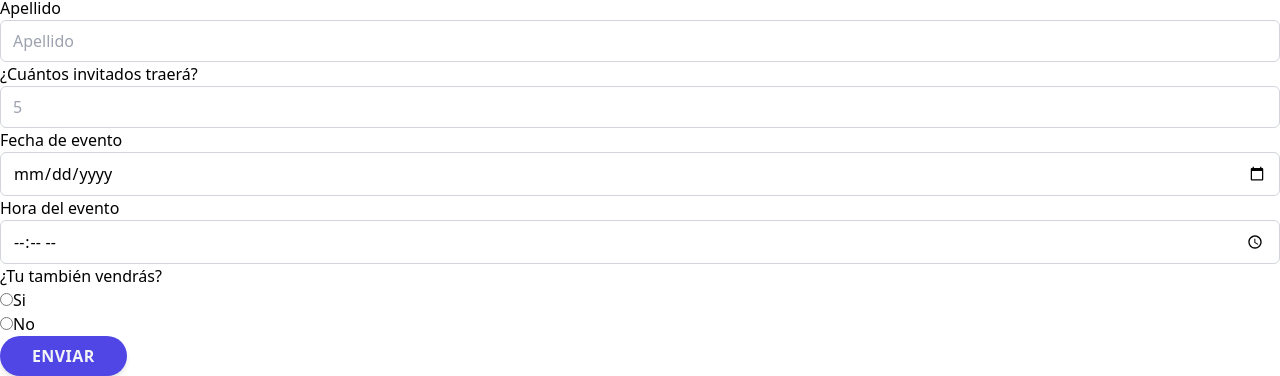
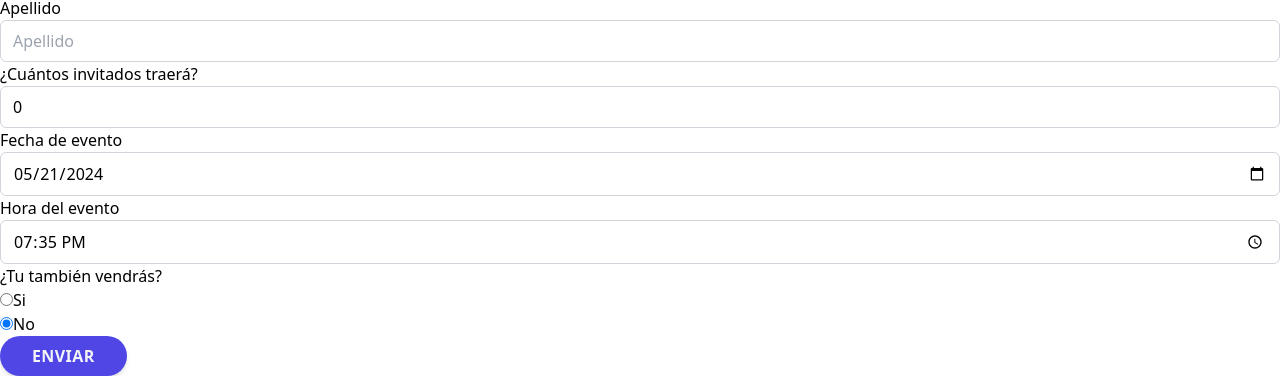
Before and after one commit to mikeolopolous/zustand-mini-curso, a React (Vite) app: page /dashboard/wedding-invitation in a window 1280 px wide. Shown: the part 850-1226 px from the top of the page. Built offline with nearby package versions, Linux system fonts and the light colour scheme.

Commit message:
uso de slice pattern

```diff
--- a/src/pages/03-slices/WeddingInvitationPage.tsx
+++ b/src/pages/03-slices/WeddingInvitationPage.tsx
@@ -1,8 +1,25 @@
 import { WhiteCard } from '../../components';
-
-
+import { useWeddingBoundStore } from '../../stores/wedding';
 
 export const WeddingInvitationPage = () => {
+  const firstName = useWeddingBoundStore((state) => state.firstName);
+  const lastName = useWeddingBoundStore((state) => state.lastName);
+
+  const setFirstName = useWeddingBoundStore((state) => state.setFirstName);
+  const setLastName = useWeddingBoundStore((state) => state.setLastName);
+
+  const guestCount = useWeddingBoundStore((state) => state.guestCount);
+  const setGuestCount = useWeddingBoundStore((state) => state.setGuestCount);
+
+  const eventYYYYMMDD = useWeddingBoundStore((state) => state.eventYYYYMMDD());
+  const eventHHMM = useWeddingBoundStore((state) => state.eventHHMM());
+
+  const setEventDate = useWeddingBoundStore((state) => state.setEventDate);
+  const setEventTime = useWeddingBoundStore((state) => state.setEventTime);
+
+  const isConfirmed = useWeddingBoundStore((state) => state.isConfirmed);
+  const setIsConfirmed = useWeddingBoundStore((state) => state.setIsConfirmed);
+
   return (
     <>
       <h1>Invitación de Boda</h1>
@@ -15,9 +32,7 @@ export const WeddingInvitationPage = () => {
             <div className="-mx-3 flex flex-wrap">
               <div className="w-full px-3 sm:w-1/2">
                 <div className="mb-5">
-                  <label
-                    className="mb-3 block text-base font-medium text-[#07074D]"
-                  >
+                  <label className="mb-3 block text-base font-medium text-[#07074D]">
                     Primer Nombre
                   </label>
                   <input
@@ -25,14 +40,14 @@ export const WeddingInvitationPage = () => {
                     name="firstName"
                     id="firstName"
                     placeholder="Primer Nombre"
+                    value={firstName}
+                    onChange={(e) => setFirstName(e.target.value)}
                   />
                 </div>
               </div>
               <div className="w-full px-3 sm:w-1/2">
                 <div className="mb-5">
-                  <label
-                    className="mb-3 block text-base font-medium text-[#07074D]"
-                  >
+                  <label className="mb-3 block text-base font-medium text-[#07074D]">
                     Apellido
                   </label>
                   <input
@@ -40,14 +55,14 @@ export const WeddingInvitationPage = () => {
                     name="lastName"
                     id="lastName"
                     placeholder="Apellido"
+                    value={lastName}
+                    onChange={(e) => setLastName(e.target.value)}
                   />
                 </div>
               </div>
             </div>
             <div className="mb-5">
-              <label
-                className="mb-3 block text-base font-medium text-[#07074D]"
-              >
+              <label className="mb-3 block text-base font-medium text-[#07074D]">
                 ¿Cuántos invitados traerá?
               </label>
               <input
@@ -57,35 +72,37 @@ export const WeddingInvitationPage = () => {
                 placeholder="5"
                 min="0"
                 className="w-full appearance-none rounded-md border border-[#e0e0e0] bg-white py-3 px-6 text-base font-medium text-[#6B7280] outline-none focus:border-[#6A64F1] focus:shadow-md"
+                value={guestCount}
+                onChange={(e) => setGuestCount(+e.target.value)}
               />
             </div>
 
             <div className="-mx-3 flex flex-wrap">
               <div className="w-full px-3 sm:w-1/2">
                 <div className="mb-5">
-                  <label
-                    className="mb-3 block text-base font-medium text-[#07074D]"
-                  >
+                  <label className="mb-3 block text-base font-medium text-[#07074D]">
                     Fecha de evento
                   </label>
                   <input
                     type="date"
                     name="eventDate"
                     id="eventDate"
+                    value={eventYYYYMMDD}
+                    onChange={(e) => setEventDate(e.target.value)}
                   />
                 </div>
               </div>
               <div className="w-full px-3 sm:w-1/2">
                 <div className="mb-5">
-                  <label
-                    className="mb-3 block text-base font-medium text-[#07074D]"
-                  >
+                  <label className="mb-3 block text-base font-medium text-[#07074D]">
                     Hora del evento
                   </label>
                   <input
                     type="time"
                     name="eventTime"
                     id="eventTime"
+                    value={eventHHMM}
+                    onChange={(e) => setEventTime(e.target.value)}
                   />
                 </div>
               </div>
@@ -102,10 +119,10 @@ export const WeddingInvitationPage = () => {
                     name="isComing"
                     id="radioButton1"
                     className="h-5 w-5"
+                    checked={isConfirmed}
+                    onChange={() => setIsConfirmed(true)}
                   />
-                  <label
-                    className="pl-3 text-base font-medium text-[#07074D]"
-                  >
+                  <label className="pl-3 text-base font-medium text-[#07074D]">
                     Si
                   </label>
                 </div>
@@ -115,10 +132,10 @@ export const WeddingInvitationPage = () => {
                     name="isComing"
                     id="radioButton2"
                     className="h-5 w-5"
+                    checked={!isConfirmed}
+                    onChange={() => setIsConfirmed(false)}
                   />
-                  <label
-                    className="pl-3 text-base font-medium text-[#07074D]"
-                  >
+                  <label className="pl-3 text-base font-medium text-[#07074D]">
                     No
                   </label>
                 </div>
@@ -126,9 +143,7 @@ export const WeddingInvitationPage = () => {
             </div>
 
             <div>
-              <button>
-                Enviar
-              </button>
+              <button>Enviar</button>
             </div>
           </form>
         </div>
--- /dev/null
+++ b/src/stores/wedding/confirmation.slice.ts
@@ -0,0 +1,13 @@
+import { StateCreator } from 'zustand';
+
+export interface ConfirmationSlice {
+  isConfirmed: boolean;
+  setIsConfirmed: (value: boolean) => void;
+}
+
+export const createConfirmationSlice: StateCreator<ConfirmationSlice> = (
+  set
+) => ({
+  isConfirmed: false,
+  setIsConfirmed: (value: boolean) => set({ isConfirmed: value }),
+});
--- /dev/null
+++ b/src/stores/wedding/date.slice.ts
@@ -0,0 +1,50 @@
+import { StateCreator } from 'zustand';
+
+export interface DateSlice {
+  eventDate: Date;
+  eventYYYYMMDD: () => string;
+  eventHHMM: () => string;
+
+  setEventDate: (parcialDate: string) => void;
+  setEventTime: (eventTime: string) => void;
+}
+
+export const createDateSlice: StateCreator<DateSlice> = (set, get) => ({
+  eventDate: new Date(),
+
+  eventYYYYMMDD: () => {
+    return get().eventDate.toISOString().split('T')[0];
+  },
+
+  eventHHMM: () => {
+    const hours = get().eventDate.getHours().toString().padStart(2, '0');
+    const minutes = get().eventDate.getMinutes().toString().padStart(2, '0');
+
+    return `${hours}:${minutes}`;
+  },
+
+  setEventDate: (parcialDate: string) =>
+    set((state) => {
+      const date = new Date(parcialDate);
+
+      const year = date.getFullYear();
+      const month = date.getMonth();
+      const day = date.getDate() + 1;
+
+      const newDate = new Date(state.eventDate);
+      newDate.setFullYear(year, month, day);
+
+      return { eventDate: newDate };
+    }),
+
+  setEventTime: (eventTime: string) =>
+    set((state) => {
+      const hours = parseInt(eventTime.split(':')[0]);
+      const minutes = parseInt(eventTime.split(':')[1]);
+
+      const newDate = new Date(state.eventDate);
+      newDate.setHours(hours, minutes);
+
+      return { eventDate: newDate };
+    }),
+});
--- /dev/null
+++ b/src/stores/wedding/guest.slice.ts
@@ -0,0 +1,14 @@
+import { StateCreator } from 'zustand';
+
+export interface GuestSlice {
+  guestCount: number;
+  setGuestCount: (guestCount: number) => void;
+}
+
+export const createGuestSlice: StateCreator<GuestSlice> = (set) => ({
+  guestCount: 0,
+  setGuestCount: (guestCount: number) =>
+    set({
+      guestCount: guestCount > 0 ? guestCount : 0,
+    }),
+});
--- /dev/null
+++ b/src/stores/wedding/index.ts
@@ -0,0 +1,21 @@
+import { create } from 'zustand';
+import { devtools } from 'zustand/middleware';
+
+import { PersonSlice, createPersonSlice } from './person.slice';
+import { GuestSlice, createGuestSlice } from './guest.slice';
+import { DateSlice, createDateSlice } from './date.slice';
+import {
+  ConfirmationSlice,
+  createConfirmationSlice,
+} from './confirmation.slice';
+
+type ShareState = PersonSlice & GuestSlice & DateSlice & ConfirmationSlice;
+
+export const useWeddingBoundStore = create<ShareState>()(
+  devtools((...a) => ({
+    ...createPersonSlice(...a),
+    ...createGuestSlice(...a),
+    ...createDateSlice(...a),
+    ...createConfirmationSlice(...a),
+  }))
+);
--- /dev/null
+++ b/src/stores/wedding/person.slice.ts
@@ -0,0 +1,17 @@
+import { StateCreator } from 'zustand';
+
+export interface PersonSlice {
+  firstName: string;
+  lastName: string;
+
+  setFirstName: (firstName: string) => void;
+  setLastName: (lastName: string) => void;
+}
+
+export const createPersonSlice: StateCreator<PersonSlice> = (set) => ({
+  firstName: '',
+  lastName: '',
+
+  setFirstName: (firstName: string) => set({ firstName }),
+  setLastName: (lastName: string) => set({ lastName }),
+});
```
